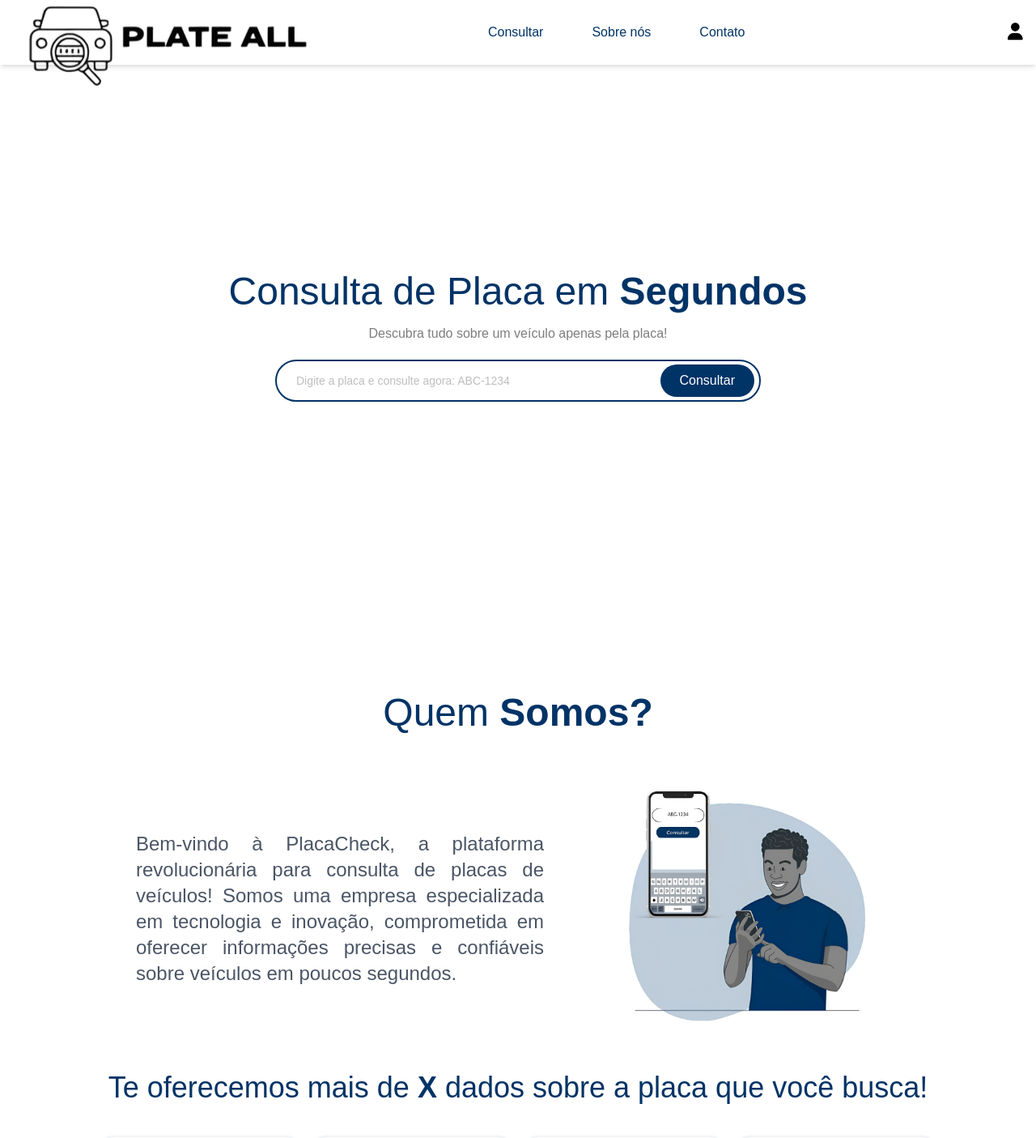
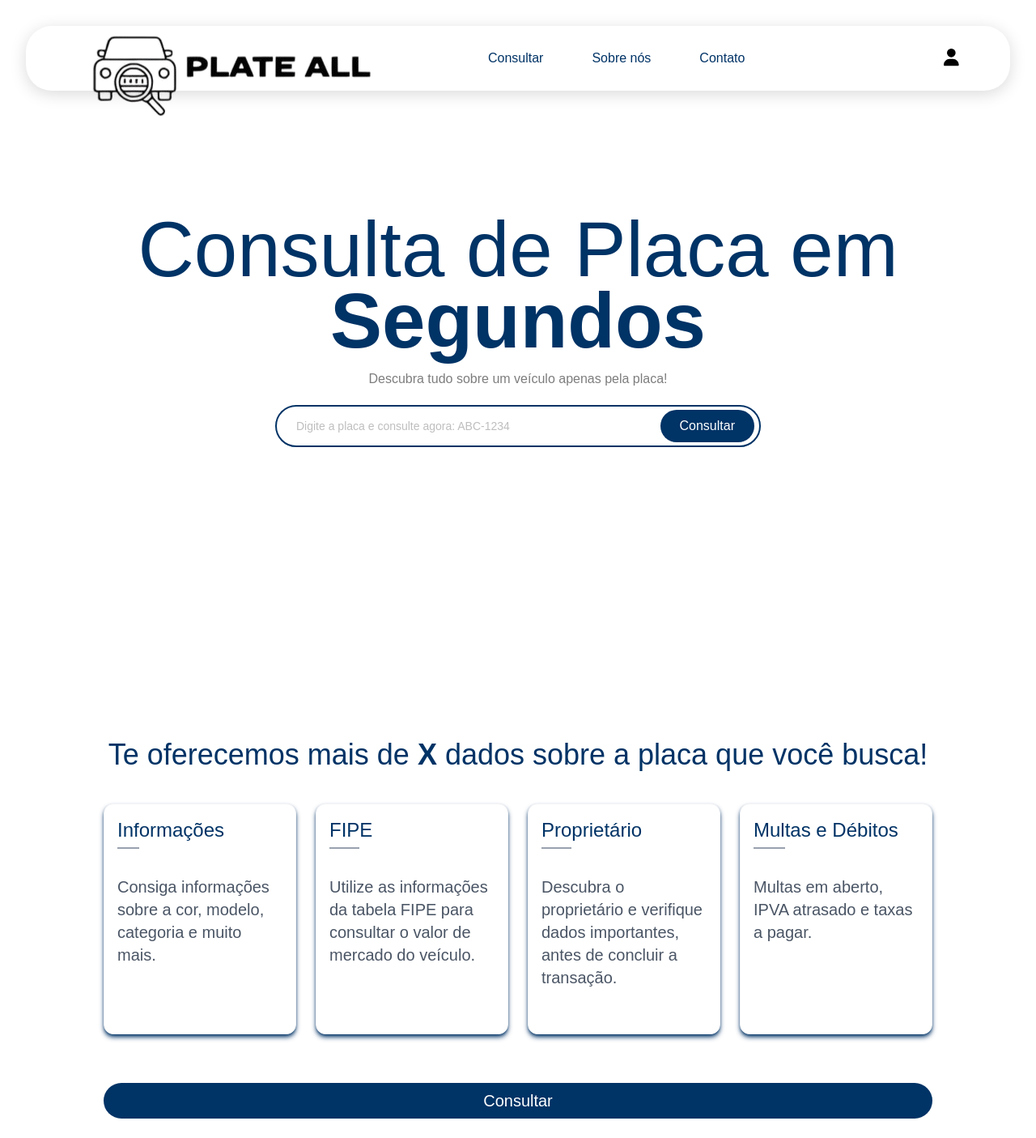
Before and after one commit to vitorhaoliveira/Plate-All, a Next.js app: page / in a window 1280 px wide. Shown: the top 1405 px of the page at 81% size. Built offline with nearby package versions, Linux system fonts and the light colour scheme.

Commit message:
ticket #2

```diff
--- a/app/components/Footer.tsx
+++ b/app/components/Footer.tsx
@@ -3,7 +3,7 @@
 import Image from 'next/image'
 import 'font-awesome/css/font-awesome.min.css'
 
-function Footer() {
+export function Footer() {
   return (
     <footer className="bg-[#011C2B] text-white text-center py-4">
       {/* Logo e Slogan */}
@@ -118,5 +118,3 @@ function Footer() {
     </footer>
   )
 }
-
-export default Footer
--- a/app/components/Header.tsx
+++ b/app/components/Header.tsx
@@ -5,12 +5,12 @@ import Image from 'next/image'
 import { FontAwesomeIcon } from '@fortawesome/react-fontawesome'
 import { faUser } from '@fortawesome/free-solid-svg-icons'
 
-export default function Header() {
+export function Header() {
   return (
-    <header className="w-full fixed bg-white shadow-md  z-1000">
-      <nav className="container mx-auto px-4 h-20 flex items-center justify-between">
+    <header className="bg-hero w-[95%] flex items-center justify-center shadow-[0_4px_20px_rgba(0,0,0,0.15)] my-8 mx-auto rounded-4xl">
+      <nav className="w-full h-20 flex items-center justify-around">
         {/* Logo à esquerda */}
-        <div className="h-full flex items-center mt-[-10px]">
+        <div className="h-full flex items-center">
           <Link href="/">
             <Image
               src="/assets/logo.jpg"
@@ -59,20 +59,20 @@ export default function Header() {
           <div className="absolute hidden bg-white border border-gray-200 rounded left-[-170px] -mt-5 shadow-lg w-48 group-hover:block">
             <ul className="space-y-2 text-sm text-gray-700">
               <li>
-                <a
+                <Link
                   href="#"
                   className="block px-4 py-2 hover:bg-gray-100 hover:text-[#003366]"
                 >
                   Minhas Consultas
-                </a>
+                </Link>
               </li>
               <li>
-                <a
+                <Link
                   href="/profile"
                   className="block px-4 py-2 hover:bg-gray-100 hover:text-[#003366]"
                 >
                   Perfil
-                </a>
+                </Link>
               </li>
               <li>
                 <a
--- a/app/components/Home.tsx
+++ b/app/components/Home.tsx
@@ -1,8 +1,8 @@
 'use client'
-import Image from 'next/image'
+// import Image from 'next/image'
 import { useRef } from 'react'
 
-export default function Home() {
+export function Home() {
   const inputRef = useRef<HTMLInputElement>(null)
   // >>>>>>> Stashed changes
 
@@ -36,9 +36,9 @@ export default function Home() {
       {/* Seção 1 */}
       <section
         id="consultar"
-        className="w-full pt-30 max-w-5xl mt-44 mb-20 text-center"
+        className="w-full pt-20 max-w-5xl mb-20 text-center"
       >
-        <h1 className="text-5xl text-[#003366] mb-4">
+        <h1 className="text-[6rem] text-[#003366] mb-4 leading-22">
           Consulta de Placa em
           <span className="text-[#003366] font-bold"> Segundos</span>
         </h1>
@@ -61,18 +61,23 @@ export default function Home() {
       </section>
 
       {/* Seção 2 */}
-      <section id="sobre" className="w-full max-w-5xl pt-30 text-center mt-20">
-        <h1 className="text-5xl text-[#003366] mb-4">
+      <section
+        id="sobre"
+        className="w-full max-w-5xl pt-30 text-center mt-20 flex flex-col"
+      >
+        {/* <div className="flex flex-row items-center justify-between p-10 mb-[10rem]">
+          <div className="flex flex-col items-start">
+            <h1 className="text-5xl text-[#003366] mb-1">
               Quem
               <span className="text-[#003366] font-bold"> Somos?</span>
             </h1>
-        <div className="flex flex-row items-center justify-between p-10">
             <p className="text-gray-600 text-2xl max-w-[600px] text-justify">
-            Bem-vindo à PlacaCheck, a plataforma revolucionária para consulta de
-            placas de veículos! Somos uma empresa especializada em tecnologia e
-            inovação, comprometida em oferecer informações precisas e confiáveis
-            sobre veículos em poucos segundos.
+              Bem-vindo à PlacaCheck, a plataforma revolucionária para consulta
+              de placas de veículos! Somos uma empresa especializada em
+              tecnologia e inovação, comprometida em oferecer informações
+              precisas e confiáveis sobre veículos em poucos segundos.
             </p>
+          </div>
           <Image
             src="/assets/vetor.png"
             width={400}
@@ -80,14 +85,14 @@ export default function Home() {
             alt="imagem"
             className="ml-10"
           />
-        </div>
+        </div> */}
 
+        <div>
           <h1 className="text-4xl text-[#003366] mb-10 text-center">
             Te oferecemos mais de{' '}
             <span className="text-[#003366] font-bold">X</span> dados sobre a
             placa que você busca!
           </h1>
-
           <div className="flex flex-row gap-6">
             {[
               {
@@ -123,6 +128,7 @@ export default function Home() {
               </div>
             ))}
           </div>
+        </div>
 
         <button
           onClick={() => {
@@ -140,7 +146,7 @@ export default function Home() {
       </section>
 
       {/* Seção 3 */}
-      <section
+      {/* <section
         id="contato"
         className="w-full pt-30 mt-20 max-w-5xl mx-auto text-center"
       >
@@ -270,7 +276,7 @@ export default function Home() {
             </form>
           </div>
         </div>
-      </section>
+      </section> */}
     </div>
   )
 }
--- a/app/layout.tsx
+++ b/app/layout.tsx
@@ -5,8 +5,8 @@ import { Geist, Geist_Mono } from 'next/font/google'
 
 import './globals.css'
 
-import Header from './components/Header'
-import Footer from './components/Footer'
+import { Header } from './components/Header'
+import { Footer } from './components/Footer'
 
 const geistSans = Geist({
   variable: '--font-geist-sans',
@@ -29,7 +29,7 @@ export default function RootLayout({
   children: React.ReactNode
 }>) {
   return (
-    <html lang="en">
+    <html lang="pt-BR">
       <body
         className={`${geistSans.variable} ${geistMono.variable} antialiased min-h-screen flex flex-col`}
       >
--- a/app/page.tsx
+++ b/app/page.tsx
@@ -1,7 +1,7 @@
-'use cliente'
+'use client'
 
-import Home from './components/Home'
+import { Home } from './components/Home'
 
-export default function conteudo() {
+export default function Page() {
   return <Home />
 }
--- a/app/queries/page.tsx
+++ b/app/queries/page.tsx
@@ -1,11 +1,9 @@
 'use client'
 
-function Queries() {
+export function Queries() {
   return (
     <div>
       <p>queries</p>
     </div>
   )
 }
-
-export default Queries
--- a/app/sign-in/layout.tsx
+++ b/app/sign-in/layout.tsx
@@ -1,11 +1,9 @@
 import React from 'react'
 
-function SignInLayout({ children }: { children: React.ReactNode }) {
+export function SignInLayout({ children }: { children: React.ReactNode }) {
   return (
     <html lang="pt-BR">
       <body style={{ margin: 0, padding: 0 }}>{children}</body>
     </html>
   )
 }
-
-export default SignInLayout
--- a/app/sign-in/page.tsx
+++ b/app/sign-in/page.tsx
@@ -2,7 +2,7 @@
 
 import React, { useState } from 'react'
 
-function SignInPage() {
+export function SignInPage() {
   const [email, setEmail] = useState('')
   const [senha, setSenha] = useState('')
   const [erro, setErro] = useState('')
@@ -50,5 +50,3 @@ function SignInPage() {
     </div>
   )
 }
-
-export default SignInPage
--- a/app/sign-up/layout.tsx
+++ b/app/sign-up/layout.tsx
@@ -1,11 +1,9 @@
 import React from 'react'
 
-function SignUpLayout({ children }: { children: React.ReactNode }) {
+export function SignUpLayout({ children }: { children: React.ReactNode }) {
   return (
     <html lang="pt-BR">
       <body style={{ margin: 0, padding: 0 }}>{children}</body>
     </html>
   )
 }
-
-export default SignUpLayout
--- a/app/sign-up/page.tsx
+++ b/app/sign-up/page.tsx
@@ -2,7 +2,7 @@
 
 import React, { useState } from 'react'
 
-function SignUpPage() {
+export function SignUpPage() {
   const [nome, setNome] = useState('')
   const [email, setEmail] = useState('')
   const [senha, setSenha] = useState('')
@@ -68,5 +68,3 @@ function SignUpPage() {
     </div>
   )
 }
-
-export default SignUpPage
--- a/tailwind.config.js
+++ b/tailwind.config.js
@@ -8,6 +8,9 @@ export default {
   ],
   theme: {
     extend: {
+      backgroundImage: {
+        hero: "url('/assets/Rectangle.png')"
+      },
       fontFamily: {
         jakarta: ['"Plus Jakarta Sans"', 'sans-serif']
       },
```
Also changed, not shown: public/assets/Rectangle.png (added). Lines whose indentation alone changed are shown as unchanged.
